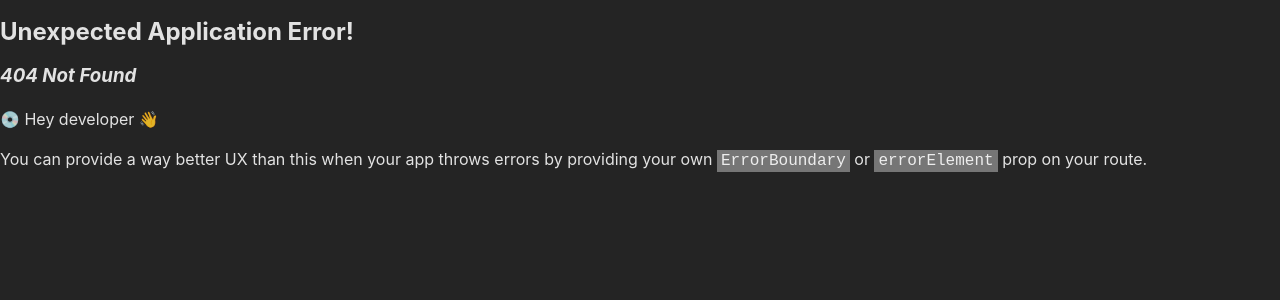
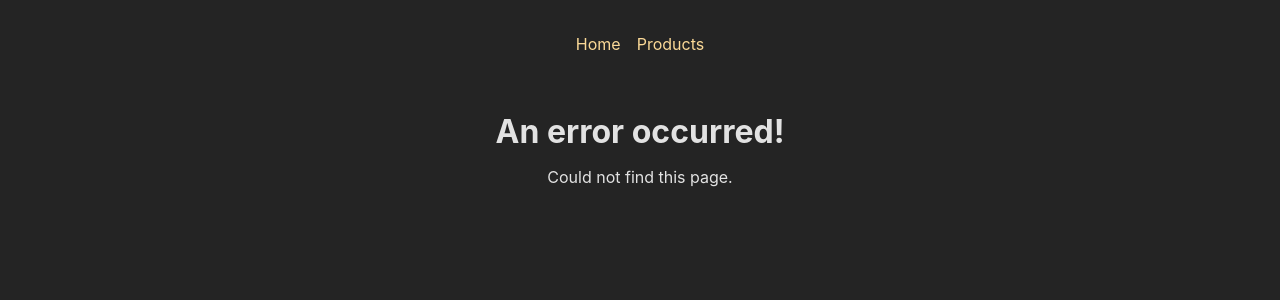
Before and after one commit to novitsky-413x/learn-react-router, a React (Create React App) app: page /products/1 in a window 1280 px wide. Before the commit this address had no page. Shown: the top 300 px of the page. Built offline with nearby package versions, Linux system fonts and the light colour scheme.

Commit message:
351. Showing Error Pages with errorElement

```diff
--- a/src/App.js
+++ b/src/App.js
@@ -2,11 +2,13 @@
 import HomePage from './pages/Home';
 import ProductsPage from './pages/Products';
 import RootLayout from './pages/Root';
+import ErrorPage from './pages/Error';
 
 const router = createBrowserRouter([
     {
         path: '/',
         element: <RootLayout />,
+        errorElement: <ErrorPage />,
         children: [
             { path: '/', element: <HomePage /> },
             { path: '/products', element: <ProductsPage /> },
--- a/src/index.css
+++ b/src/index.css
@@ -48,3 +48,8 @@
     margin: 0;
     padding: 0;
 }
+
+main {
+    margin: 2rem auto;
+    text-align: center;
+}
--- /dev/null
+++ b/src/pages/Error.js
@@ -0,0 +1,14 @@
+import MainNavigation from '../components/MainNavigation';
+
+function ErrorPage() {
+    return (
+        <>
+            <MainNavigation />
+            <main>
+                <h1>An error occurred!</h1>
+                <p>Could not find this page.</p>
+            </main>
+        </>
+    );
+}
+export default ErrorPage;
--- a/src/pages/Root.js
+++ b/src/pages/Root.js
@@ -1,12 +1,11 @@
 import { Outlet } from 'react-router-dom';
 import MainNavigation from '../components/MainNavigation';
-import classes from './Root.module.css';
 
 function RootLayout() {
     return (
         <>
             <MainNavigation />
-            <main className={classes.content}>
+            <main>
                 {/* Outlet -> this is where child routes will be rendered */}
                 <Outlet />
             </main>
--- a/src/pages/Root.module.css
+++ /dev/null
@@ -1,4 +0,0 @@
-.content {
-    margin: 2rem auto;
-    text-align: center;
-}
```
Lines whose indentation alone changed are shown as unchanged.
